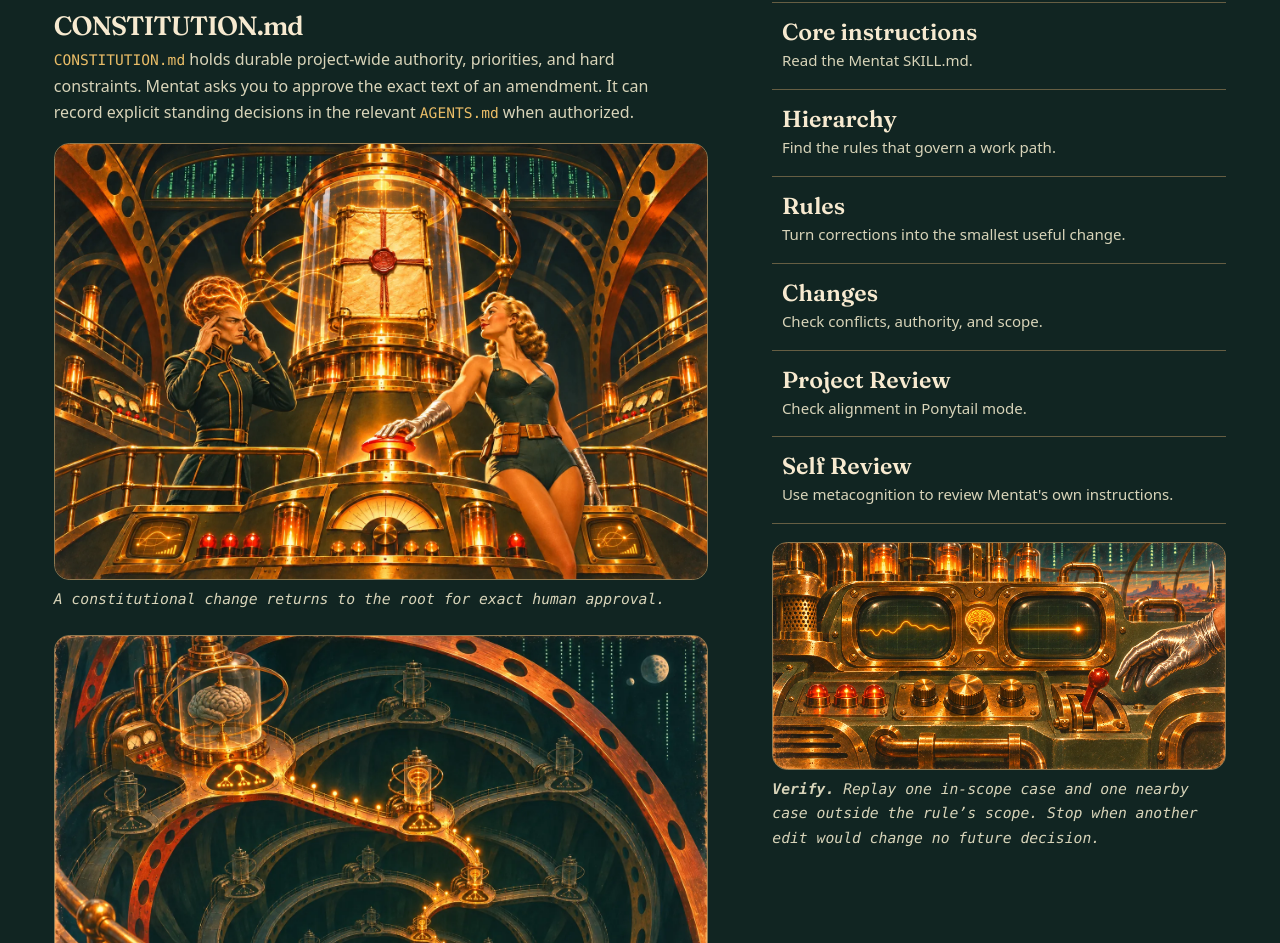
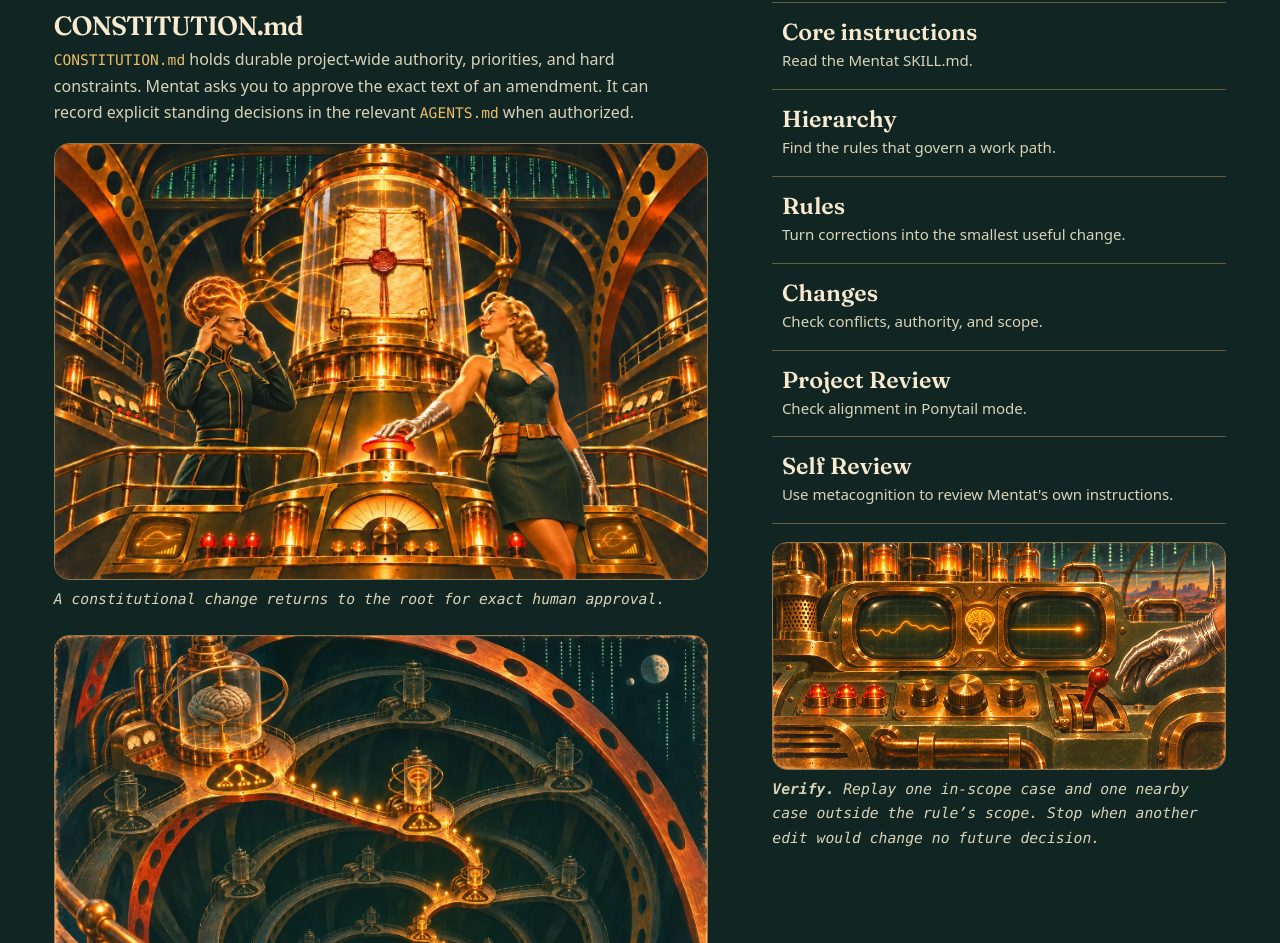
Before and after one commit to Insighttful/mentat, a plain HTML site: page docs/index.html in a window 1280 px wide. Shown: the part 2469-3412 px from the top of the page. Drawn offline with Linux system fonts and the light colour scheme.

Commit message:
Update Constitution illustration

```diff
--- a/docs/index.html
+++ b/docs/index.html
@@ -209,7 +209,7 @@
               <h3>CONSTITUTION.md</h3>
               <p><code>CONSTITUTION.md</code> holds durable project-wide authority, priorities, and hard constraints. Mentat asks you to approve the exact text of an amendment. It can record explicit standing decisions in the relevant <code>AGENTS.md</code> when authorized.</p>
               <figure class="manual-plate">
-                <img src="assets/constitution-mentat-screens.webp" width="1536" height="1024" loading="lazy" decoding="async"
+                <img src="assets/constitution-mentat-skirt.webp" width="1536" height="1024" loading="lazy" decoding="async"
                      alt="The glowing-brained Mentat studies a sealed Constitution folio while a woman holds the red human-approval control.">
                 <figcaption>A constitutional change returns to the root for exact human approval.</figcaption>
               </figure>
```
Also changed, not shown: docs/assets/constitution-mentat-skirt.webp (added).
